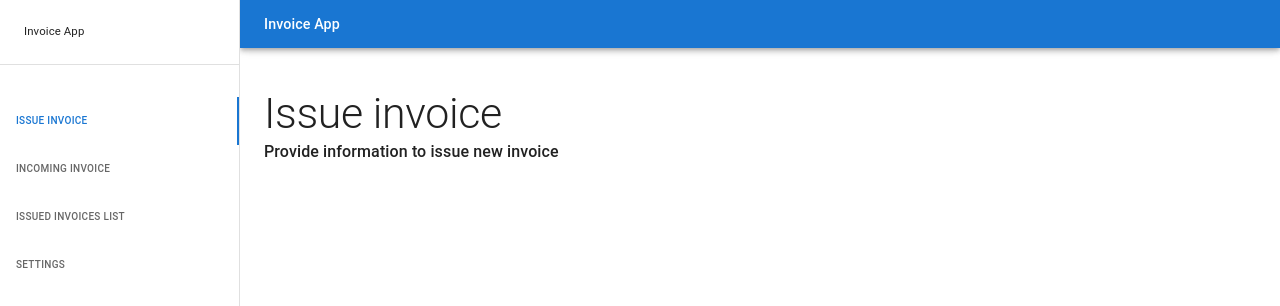
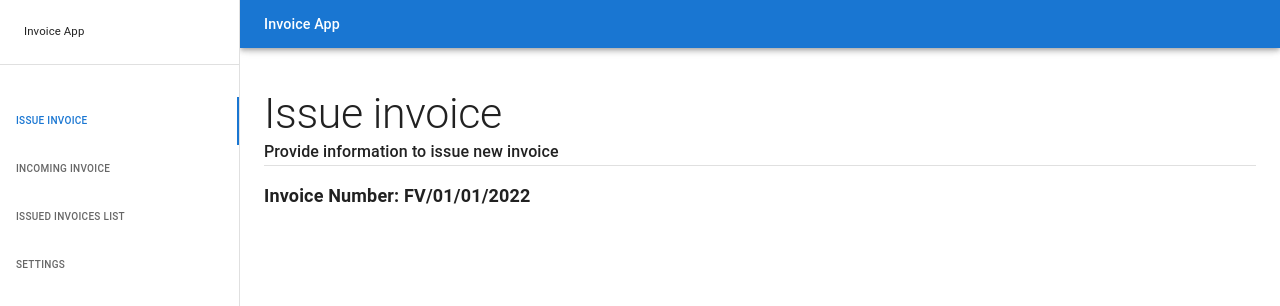
Before and after one commit to greg2012201/invoice-app-frontend, a React (Create React App) app: page /issue-invoice in a window 1280 px wide. Shown: the top 306 px of the page. Built offline with nearby package versions, Linux system fonts and the light colour scheme.

Commit message:
Add form and divider to the page.

```diff
--- a/src/Pages/IssueInvoice.tsx
+++ b/src/Pages/IssueInvoice.tsx
@@ -1,5 +1,6 @@
 import React, { FC } from 'react';
-import { Typography } from '@mui/material';
+import { Typography, Divider } from '@mui/material';
+import IssueInvoiceForm from 'components/IssueInvoiceForm';
 
 const IssueInvoice: FC = () => {
     return (
@@ -8,6 +9,8 @@ const IssueInvoice: FC = () => {
             <Typography variant="subtitle2">
                 Provide information to issue new invoice
             </Typography>
+            <Divider />
+            <IssueInvoiceForm />
         </div>
     );
 };
```
